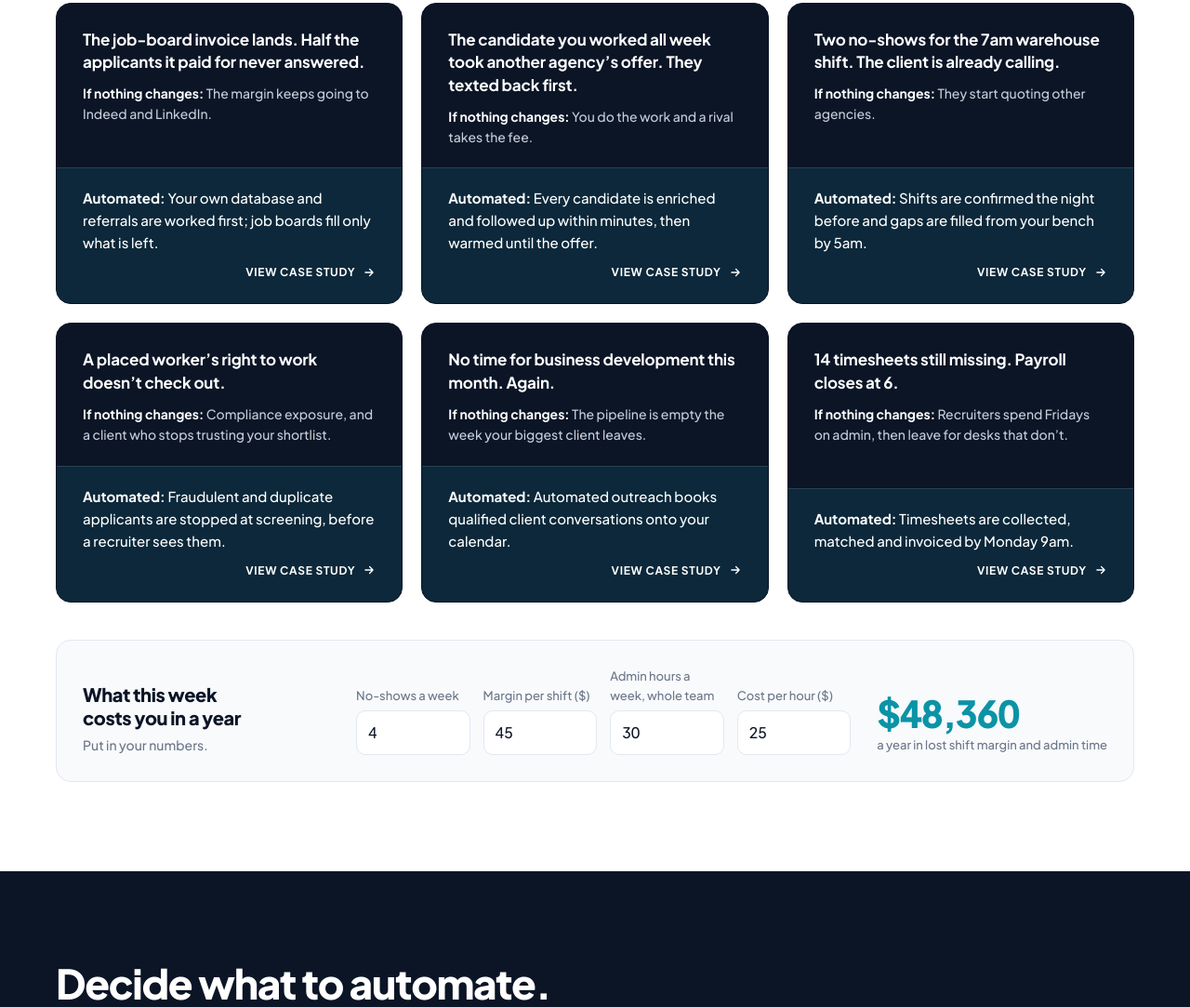
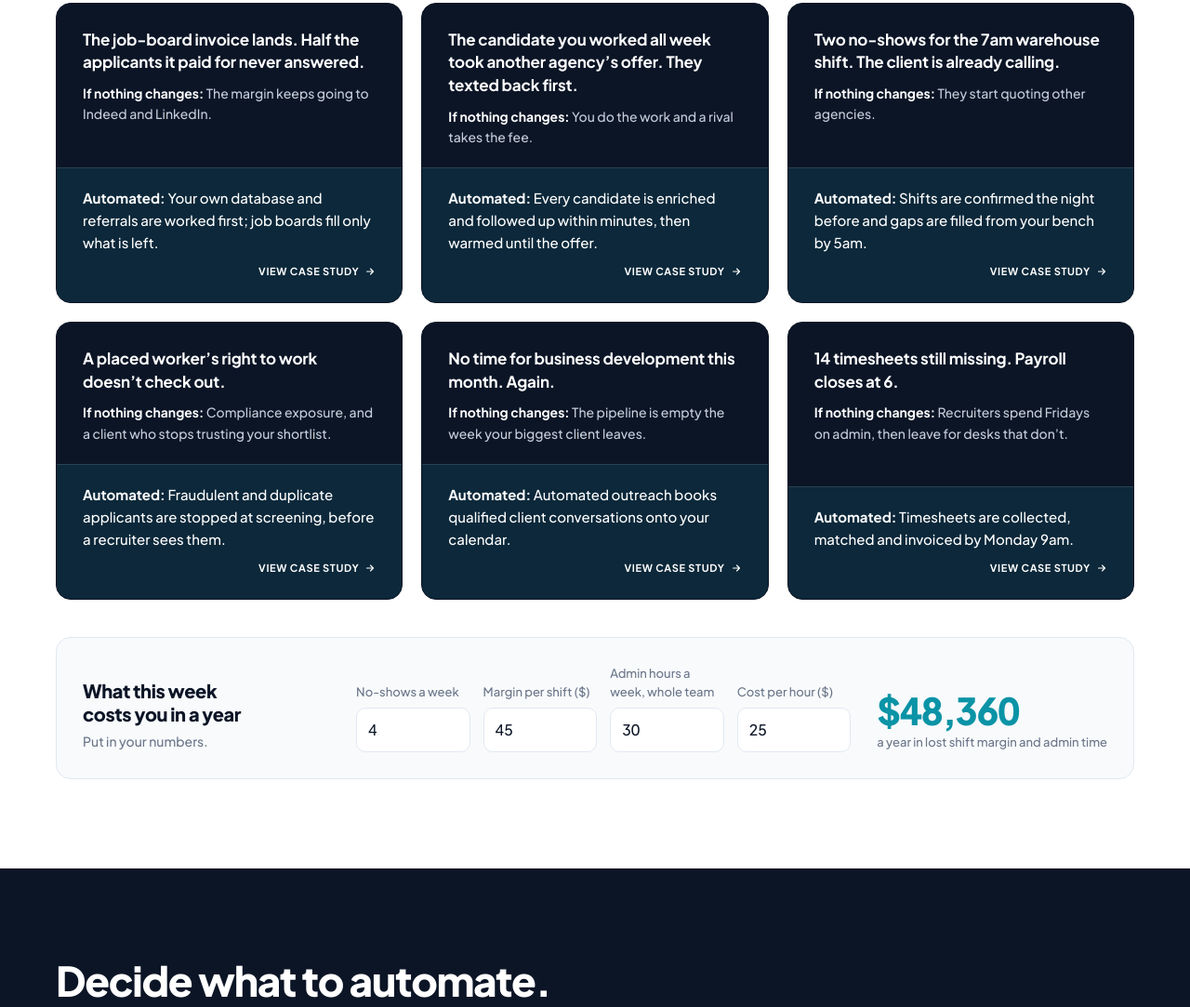
Before and after one commit to RunoTechnologies/company_portfolio, an Astro site: page / in a window 1280 px wide. Shown: the part 2754-3837 px from the top of the page at 93% size. Built offline with nearby package versions, Linux system fonts and the light colour scheme; Astro itself is replaced by a stand-in of ours.

Commit message:
Shrink the case study link

```diff
--- a/src/components/Results.astro
+++ b/src/components/Results.astro
@@ -67,8 +67,8 @@ const start = new Intl.NumberFormat('en-US', { style: 'currency', currency: 'USD
   .fix{padding:20px 28px 24px;display:grid;gap:10px;background:rgba(17,179,200,.12);border-top:1px solid rgba(255,255,255,.12);transition:background-color .3s ease}
   .fix p{color:#fff}
   .foot{display:flex;justify-content:flex-end}
-  .view{flex:none;display:inline-flex;align-items:center;gap:8px;font-size:12px;font-weight:700;letter-spacing:.06em;text-transform:uppercase;color:#fff;white-space:nowrap}
-  .view .arr{width:14px;height:14px}
+  .view{flex:none;display:inline-flex;align-items:center;gap:6px;font-size:11px;font-weight:700;letter-spacing:.06em;text-transform:uppercase;color:#fff;white-space:nowrap}
+  .view .arr{width:12px;height:12px}
   .case:focus-visible{outline:2px solid var(--ac);outline-offset:3px}
   /* Hovering the card draws the label's accent underline and runs the arrow through, as on the site's buttons. */
   .view .lbl{position:relative}
```
